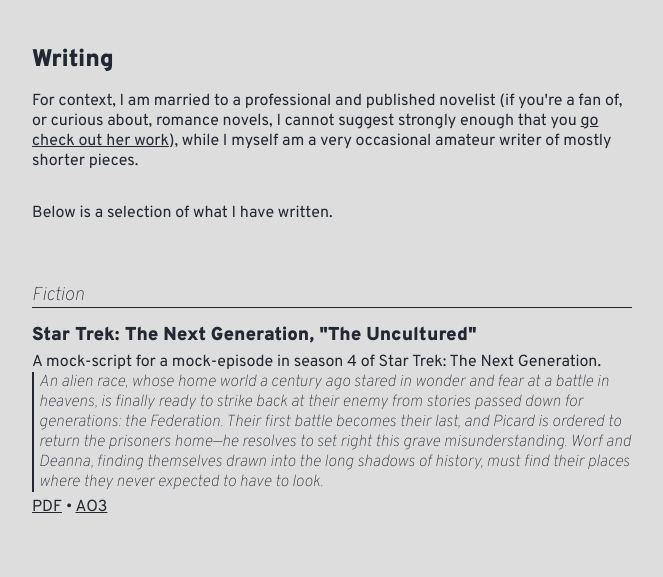
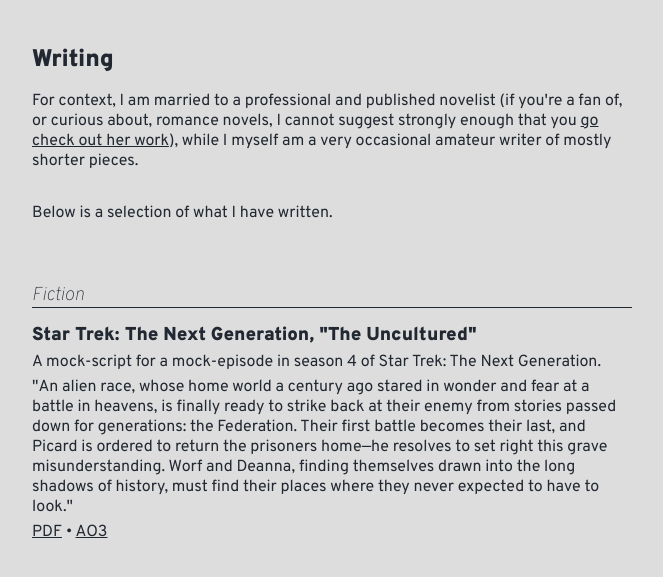
Before and after one commit to tpsavard/tpsavard.github.io, a Jekyll site: the page built from writing.html, in a window 1280 px wide, cut to the strip 100-677 px from the top of the page. Shown: the whole strip, without its empty margins (308-971 px from the left). Built offline with Jekyll 4.4.1, drawn with Linux system fonts in a browser that asks for light colours; nearby versions of some CDN libraries.

Commit message:
Cleaned up the TNG script listing.

```diff
--- a/assets/css/main.scss
+++ b/assets/css/main.scss
@@ -155,16 +155,6 @@
 
                 div.item-desc {
                     margin-bottom: 5px;
-
-                    div.quote {
-                        padding-left: 5px;
-                        border-left: 2px solid;
-                        @include dark-mode-property(border-left-color, $min-color, $max-color);
-
-                        font-size: 12pt;
-                        font-style: italic;
-                        font-weight: 100;
-                    }
                 }
             }
         }
--- a/writing.html
+++ b/writing.html
@@ -9,10 +9,8 @@
     <div class="list-header">Fiction</div>
     <div class="list-item">
         <div class="item-title">Star Trek: The Next Generation, "The Uncultured"</div>
-        <div class="item-desc">
-            A mock-script for a mock-episode in season 4 of Star Trek: The Next Generation.
-            <div class="quote">An alien race, whose home world a century ago stared in wonder and fear at a battle in heavens, is finally ready to strike back at their enemy from stories passed down for generations: the Federation. Their first battle becomes their last, and Picard is ordered to return the prisoners home—he resolves to set right this grave misunderstanding. Worf and Deanna, finding themselves drawn into the long shadows of history, must find their places where they never expected to have to look.</div>
-        </div>
+        <div class="item-desc">A mock-script for a mock-episode in season 4 of Star Trek: The Next Generation.</div>
+        <div class="item-desc">"An alien race, whose home world a century ago stared in wonder and fear at a battle in heavens, is finally ready to strike back at their enemy from stories passed down for generations: the Federation. Their first battle becomes their last, and Picard is ordered to return the prisoners home—he resolves to set right this grave misunderstanding. Worf and Deanna, finding themselves drawn into the long shadows of history, must find their places where they never expected to have to look."</div>
         <div class="item-links">
             <a href="/content/writing/TNG-4xXX.pdf">PDF</a>
             &bull;
```
